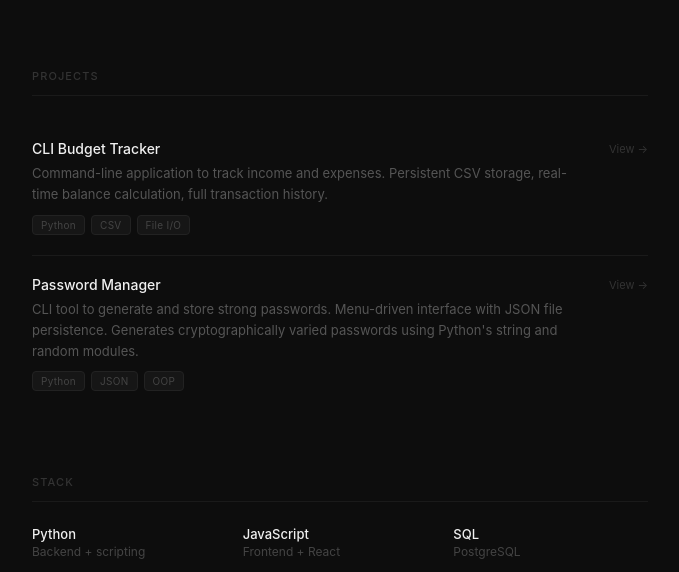
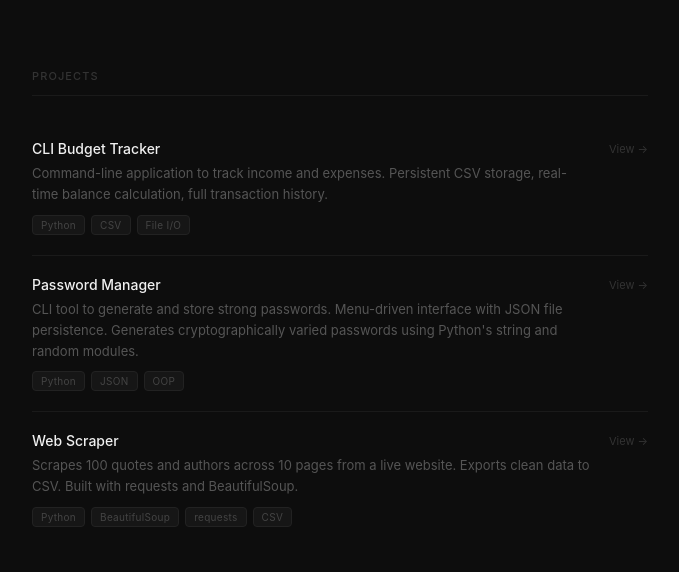
Before and after one commit to davidmurhi/davidmurhi.github.io, a plain HTML site: page index.html in a window 1280 px wide. Shown: the part 372-944 px from the top of the page, without its empty margins (300-979 px from the left). Drawn offline with Linux system fonts and the light colour scheme.

Commit message:
Add web scraper to portfolio

```diff
--- a/index.html
+++ b/index.html
@@ -288,7 +288,20 @@
                 </div>
                 <a class="proj-link" href="https://github.com/davidmurhi/password-manager" target="_blank">View →</a>
             </div>
-
+            <div class="project">
+                <div>
+                    <div class="proj-title">Web Scraper</div>
+                    <div class="proj-desc">Scrapes 100 quotes and authors across 10 pages from a live website. Exports
+                        clean data to CSV. Built with requests and BeautifulSoup.</div>
+                    <div class="proj-tags">
+                        <span class="tag">Python</span>
+                        <span class="tag">BeautifulSoup</span>
+                        <span class="tag">requests</span>
+                        <span class="tag">CSV</span>
+                    </div>
+                </div>
+                <a class="proj-link" href="https://github.com/davidmurhi/web-scraper" target="_blank">View →</a>
+            </div>
         </div>
 
         <div class="stack">
```
